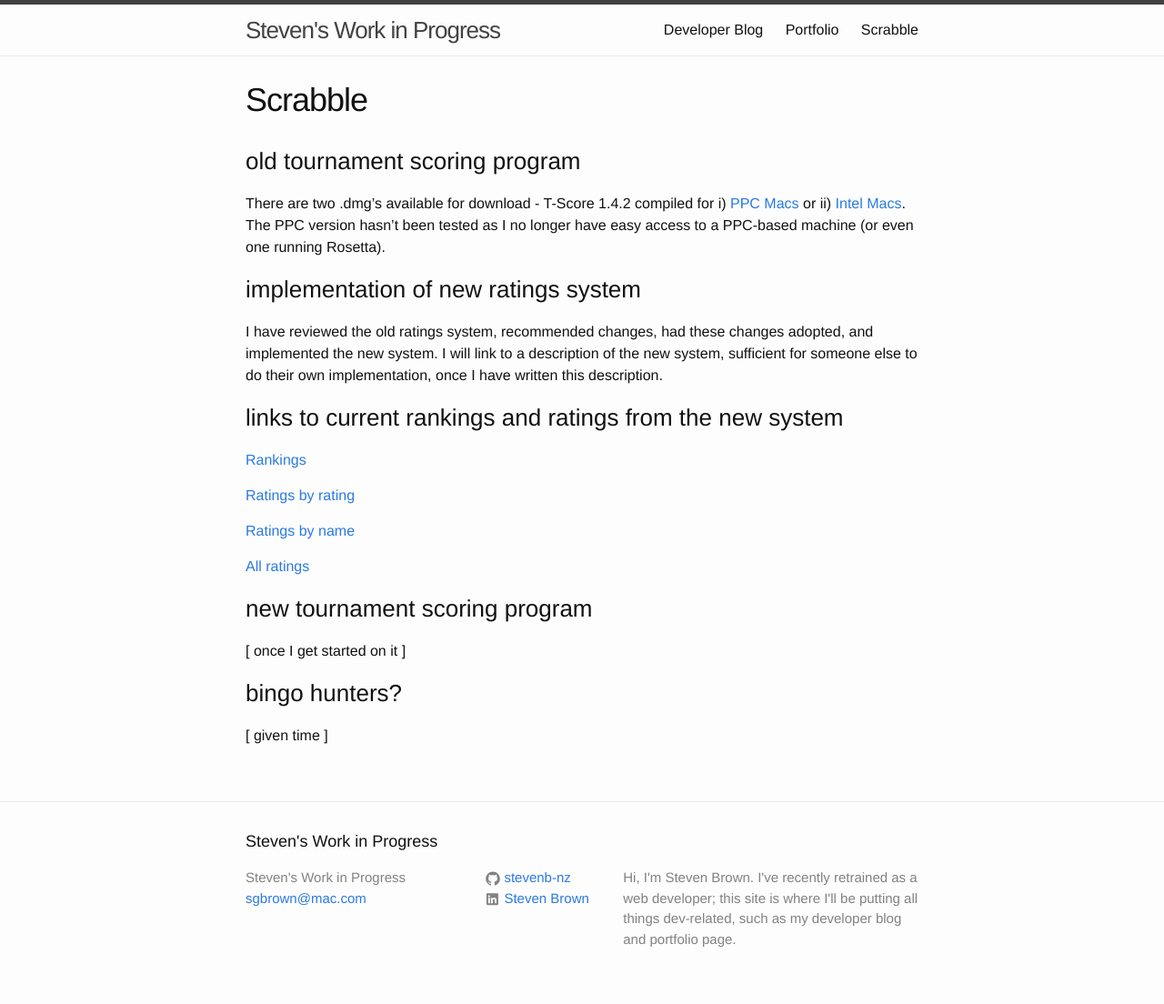
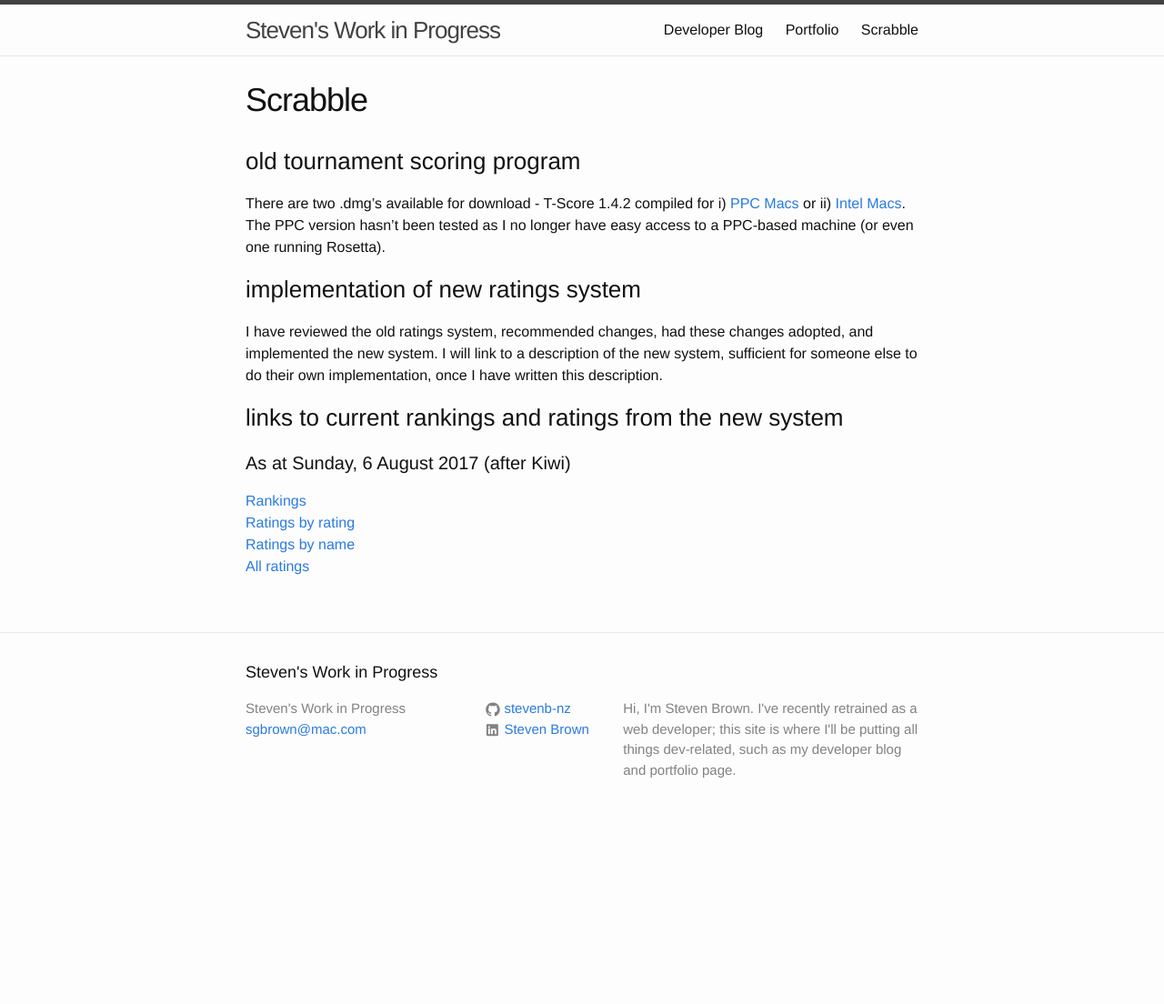
Before and after one commit to stevenb-nz/stevenb-nz.github.io, a Jekyll site: the page built from _pages/scrabble.md, in a window 1280 px wide. Shown: the whole page at 91% size. Built offline with Jekyll 4.4.1, drawn with Linux system fonts in a browser that asks for light colours; after the commit the page ends 918 px from its top, so only the background shows below that.

Commit message:
added as-at-date text to JSON data file

```diff
--- a/_pages/scrabble.md
+++ b/_pages/scrabble.md
@@ -14,18 +14,8 @@ I have reviewed the old ratings system, recommended changes, had these changes a
 
 ### links to current rankings and ratings from the new system
 
-[Rankings](/scrabble/rankings/)
-
-[Ratings by rating](/scrabble/ratingsbyrating/)
-
-[Ratings by name](/scrabble/ratingsbyname/)
-
-[All ratings](/scrabble/allratings/)
-
-### new tournament scoring program
-
-\[ once I get started on it \]
-
-### bingo hunters?
-
-\[ given time \]
+#### {{ site.data.allratings.Date }}
+[Rankings](/scrabble/rankings/)<br>
+[Ratings by rating](/scrabble/ratingsbyrating/)<br>
+[Ratings by name](/scrabble/ratingsbyname/)<br>
+[All ratings](/scrabble/allratings/)<br>
```
Also changed, not shown: _pages/allratings.md (+3 -3 lines), _pages/rankings.md (+3 -3 lines), _pages/ratingsbyname.md (+3 -3 lines), _pages/ratingsbyrating.md (+3 -3 lines), _data/allratings.json.
